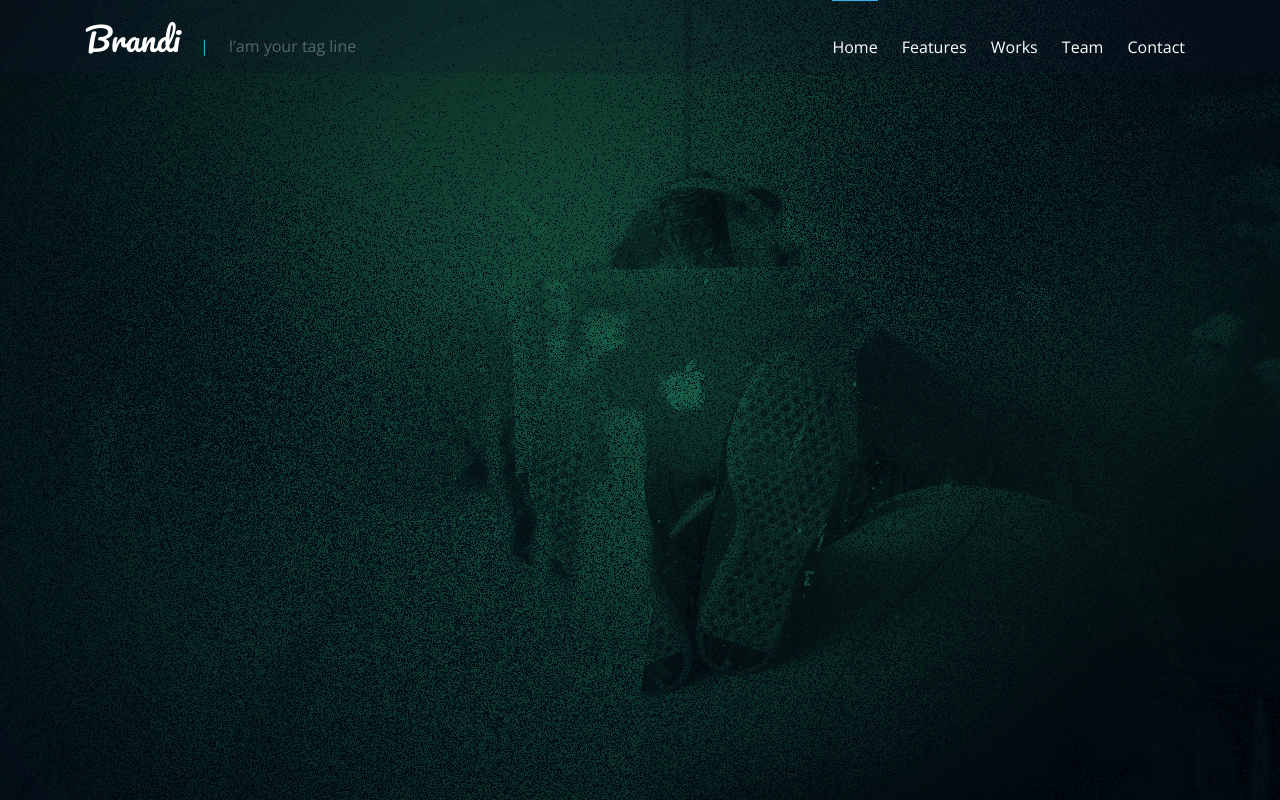
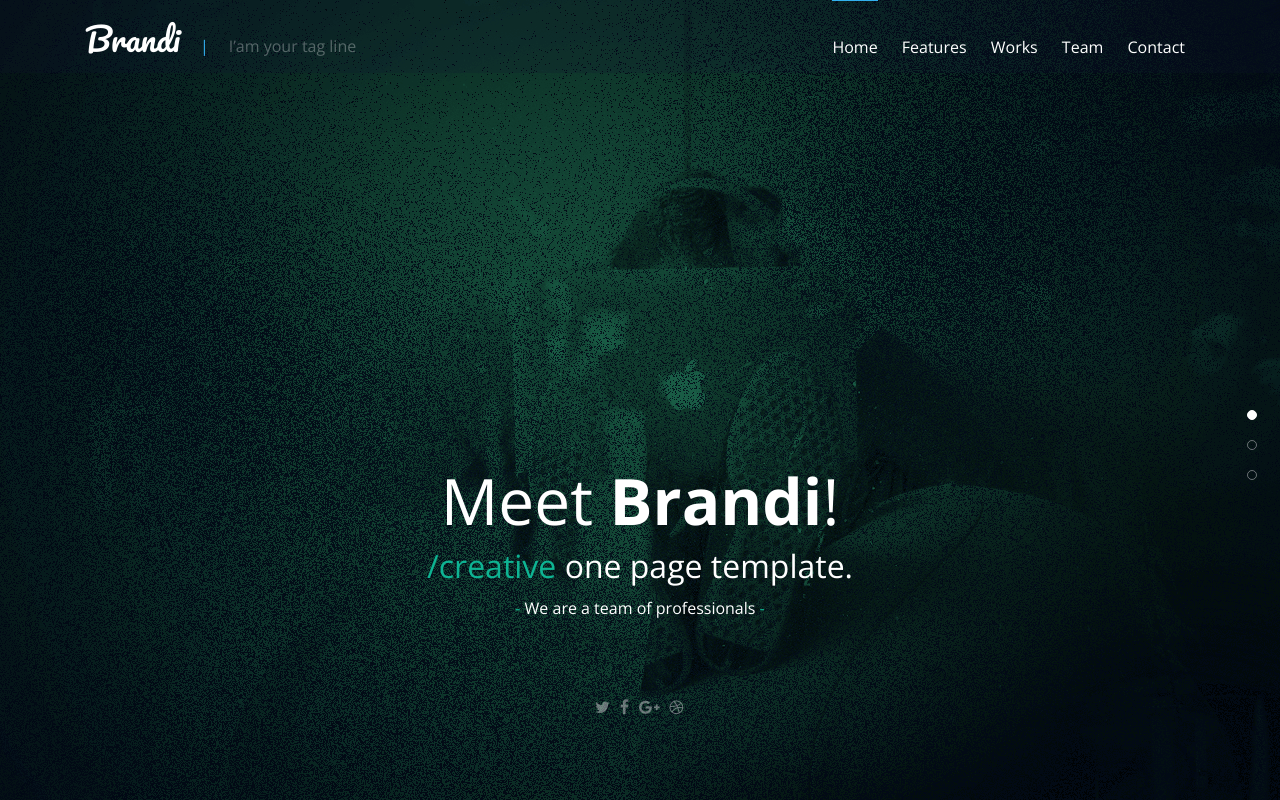
Before and after one commit to superarelucas/front-end-test, a PHP site: page / in a window 1280 px wide. Run offline with PHP 8.4, Linux system fonts and the light colour scheme.

Commit message:
Layout Sessão Home Finalizado - Posicionamento e controlador do slider

```diff
--- a/assets/projeto/css/style.css
+++ b/assets/projeto/css/style.css
@@ -47,12 +47,12 @@ header nav ul li {
   transition: .3s;
   margin: 0 10px; }
 
+header nav ul li a {
+  color: #fff; }
+
 @media (max-width: 575px) {
   header nav ul li {
     margin: 0 5px; } }
-
-header nav ul li a {
-  color: #fff; }
 
 header nav ul li:hover {
   text-shadow: 0px 25px 13px white;
@@ -70,6 +70,67 @@ header nav ul .active {
   header nav ul .active {
     border-top: 0px solid #32b0ee;
     border-bottom: 1px solid #32b0ee; } }
+
+.title-slider {
+  margin-top: 30%; }
+
+.slide-controler {
+  display: -webkit-box;
+  display: -ms-flexbox;
+  display: flex;
+  position: absolute;
+  top: 50%;
+  right: 1%;
+  -ms-flex-wrap: wrap;
+      flex-wrap: wrap;
+  width: 30px; }
+
+.slide-controler a {
+  display: -webkit-box;
+  display: -ms-flexbox;
+  display: flex;
+  height: 10px;
+  width: 10px;
+  border-radius: 100%;
+  border: 1px solid #fff;
+  transition: .3s;
+  opacity: .4;
+  margin: 10px; }
+
+.slide-controler a:hover {
+  opacity: 1;
+  transition: .3s; }
+
+.slide-controler a.active {
+  background-color: #fff;
+  opacity: 1;
+  transition: .3s; }
+
+.social-buttons {
+  display: -webkit-box;
+  display: -ms-flexbox;
+  display: flex;
+  position: absolute;
+  bottom: 10%;
+  left: 50%;
+  margin-left: -50px;
+  -ms-flex-wrap: wrap;
+      flex-wrap: wrap;
+  width: 100px; }
+
+.social-buttons .social {
+  opacity: .4;
+  transition: .3s;
+  color: #fff;
+  margin: 5px; }
+
+.social-buttons .social:hover {
+  opacity: .8;
+  transition: .3s; }
+
+.social-buttons .social:active, .social-buttons .social:visited {
+  opacity: 1;
+  transition: .3s; }
 
 .mar-t-0 {
   margin-top: 0px; }
@@ -919,34 +980,38 @@ header nav ul .active {
 .text-a-j {
   text-align: justify; }
 
-@media (max-width: 575px) {
 .start-xs {
-    -ms-flex-pack: start !important;
-    -webkit-box-pack: start !important;
-    justify-content: flex-start !important;
-    text-align: start !important; }
+  -ms-flex-pack: start;
+  -webkit-box-pack: start;
+  justify-content: flex-start;
+  text-align: start; }
+
 .center-xs {
-    -ms-flex-pack: center !important;
-    -webkit-box-pack: center !important;
-    justify-content: center !important;
-    text-align: center !important; }
+  -ms-flex-pack: center;
+  -webkit-box-pack: center;
+  justify-content: center;
+  text-align: center; }
+
 .end-xs {
-    -ms-flex-pack: end !important;
-    -webkit-box-pack: end !important;
-    justify-content: flex-end !important;
-    text-align: end !important; }
+  -ms-flex-pack: end;
+  -webkit-box-pack: end;
+  justify-content: flex-end;
+  text-align: end; }
+
 .top-xs {
-    -ms-flex-align: start !important;
-    -webkit-box-align: start !important;
-    align-items: flex-start !important; }
+  -ms-flex-align: start;
+  -webkit-box-align: start;
+  align-items: flex-start; }
+
 .middle-xs {
-    -ms-flex-align: center !important;
-    -webkit-box-align: center !important;
-    align-items: center !important; }
+  -ms-flex-align: center;
+  -webkit-box-align: center;
+  align-items: center; }
+
 .bottom-xs {
-    -ms-flex-align: end !important;
-    -webkit-box-align: end !important;
-    align-items: flex-end !important; } }
+  -ms-flex-align: end;
+  -webkit-box-align: end;
+  align-items: flex-end; }
 
 @media (min-width: 576px) and (max-width: 767px) {
   .start-sm {
--- a/assets/projeto/index.php
+++ b/assets/projeto/index.php
@@ -2,8 +2,10 @@
 <html></html>
 <head>
   <title>Projeto de Teste da Superare</title>
+  <meta name="viewport" content="width=device-width, initial-scale=1.0"/>
   <meta name="description" content="Projeto criado por Kaue Prata"/>
   <link href="https://cdnjs.cloudflare.com/ajax/libs/twitter-bootstrap/4.0.0-beta/css/bootstrap-grid.min.css" rel="stylesheet" type="text/css"/>
+  <link href="https://maxcdn.bootstrapcdn.com/font-awesome/4.7.0/css/font-awesome.min.css" rel="stylesheet" type="text/css"/>
   <link href="css/style.css?1" rel="stylesheet" type="text/css"/>
 </head>
 <body>
@@ -26,5 +28,18 @@
         </div>
       </div>
     </header>
+    <section class="row">
+      <div class="container-fluid">
+        <div class="row center-xs bottom-xs">
+          <div class="col-xs-12 col-lg-12 col-xl-12 title-slider">
+            <h1 class="font-s-4 font-w-l font-c-w mar-tb-0">Meet <span class="font-w-b">Brandi</span>!</h1>
+            <p class="font-s-2 font-w-l font-c-h mar-tb-0">/creative <span class="font-c-w">one page template.</span></p>
+            <p class="font-s-1 font-w-l font-c-h mar-tb-10">- <span class="font-c-w">We are a team of professionals </span>-</p>
+          </div>
+        </div>
+        <div class="social-buttons"><a class="social" href="#"><i class="fa fa-twitter" aria-hidden="true"></i></a><a class="social" href="#"><i class="fa fa-facebook" aria-hidden="true"></i></a><a class="social" href="#"><i class="fa fa-google-plus" aria-hidden="true"></i></a><a class="social" href="#"><i class="fa fa-dribbble" aria-hidden="true"></i></a></div>
+        <div class="slide-controler"><a class="active" href="#" slide-control="slide-01"></a><a href="#" slide-control="slide-01"></a><a href="#" slide-control="slide-01"></a></div>
+      </div>
+    </section>
   </section>
 </body>
--- a/assets/projeto/pug/parts/head.pug
+++ b/assets/projeto/pug/parts/head.pug
@@ -1,6 +1,7 @@
 head
     title Projeto de Teste da Superare
+    meta(name='viewport', content='width=device-width, initial-scale=1.0')
     meta(name='description', content='Projeto criado por Kaue Prata')
-    //- link(href='https://cdnjs.cloudflare.com/ajax/libs/flexboxgrid/6.3.1/flexboxgrid.css', rel='stylesheet', type='text/css')
     link(href='https://cdnjs.cloudflare.com/ajax/libs/twitter-bootstrap/4.0.0-beta/css/bootstrap-grid.min.css', rel='stylesheet', type='text/css')
+    link(href='https://maxcdn.bootstrapcdn.com/font-awesome/4.7.0/css/font-awesome.min.css', rel='stylesheet', type='text/css')
     link(href='css/style.css?1', rel='stylesheet', type='text/css')
--- a/assets/projeto/sass/style.scss
+++ b/assets/projeto/sass/style.scss
@@ -62,50 +62,108 @@ a{  text-decoration: none;}
 header{
   background-color: rgba(16, 22, 54, .2);
   overflow: hidden;
-}
 
-header nav{
+  nav{
     display: inline-flex;
-}
 
-header nav ul li{
+    ul{
+      li{
         display: inline-flex;
         padding-top: 35px;
         padding-bottom: 15px;
         text-shadow: 0px 25px 13px rgba(255, 255, 255, 0);
         transition: .3s;
         margin: 0 10px;
+
+        a{ color: $white;}
       }
-
       @media #{$xs} {
-  header nav ul li{
+        li{
           margin: 0 5px;
         }
       }
-
-header nav ul li a{ color: $white;}
-
-header nav ul li:hover{
+      li:hover{
         text-shadow: 0px 25px 13px rgba(255, 255, 255, 1);
         transition: .3s;
       }
-
-
-header nav ul .active{
+      .active{
         border-top:1px solid $highlight-2;
       }
 
       @media #{$xs} {
-  header nav ul .active{
+        .active{
           border-top:0px solid $highlight-2;
           border-bottom:1px solid $highlight-2;
         }
       }
 
       @media #{$sm} {
-  header nav ul .active{
+        .active{
           border-top:0px solid $highlight-2;
           border-bottom:1px solid $highlight-2;
+        }
+      }
+
+    }
+  }
+}
+
+.title-slider{
+  margin-top: 30%;
+}
+
+.slide-controler{
+  display: flex;
+  position: absolute;
+  top:50%;
+  right: 1%;
+  flex-wrap: wrap;
+  width: 30px;
+
+  a{
+    display: flex;
+    height: 10px;
+    width: 10px;
+    border-radius: 100%;
+    border: 1px solid $white;
+    transition: .3s;
+    opacity: .4;
+    margin: 10px;
+  }
+  a:hover{
+    opacity: 1;
+    transition: .3s;
+  }
+  a.active{
+    background-color: $white;
+    opacity: 1;
+    transition: .3s;
+  }
+}
+.social-buttons{
+  display: flex;
+  position: absolute;
+  bottom:10%;
+  left: 50%;
+  margin-left: -50px;
+  flex-wrap: wrap;
+  width: 100px;
+
+  .social{
+    opacity: .4;
+    transition: .3s;
+    color: $white;
+    margin: 5px;
+  }
+
+  .social:hover{
+    opacity: .8;
+    transition: .3s;
+  }
+
+  .social:active,.social:visited,{
+    opacity: 1;
+    transition: .3s;
   }
 }
 
@@ -228,44 +286,44 @@ header nav ul .active{
 
 
 
-  @media #{$xs} {
+
     .start-xs{
-      -ms-flex-pack: start !important;
-      -webkit-box-pack: start !important;
-      justify-content: flex-start !important;
-      text-align: start !important;
+      -ms-flex-pack: start ;
+      -webkit-box-pack: start ;
+      justify-content: flex-start ;
+      text-align: start ;
     }
     .center-xs {
-      -ms-flex-pack: center !important;
-      -webkit-box-pack: center !important;
-      justify-content: center !important;
-      text-align: center !important;
+      -ms-flex-pack: center ;
+      -webkit-box-pack: center ;
+      justify-content: center ;
+      text-align: center ;
     }
     .end-xs {
-      -ms-flex-pack: end !important;
-      -webkit-box-pack: end !important;
-      justify-content: flex-end !important;
-      text-align: end !important;
+      -ms-flex-pack: end ;
+      -webkit-box-pack: end ;
+      justify-content: flex-end ;
+      text-align: end ;
     }
 
     .top-xs {
-      -ms-flex-align: start !important;
-      -webkit-box-align: start !important;
-      align-items: flex-start !important;
+      -ms-flex-align: start ;
+      -webkit-box-align: start ;
+      align-items: flex-start ;
     }
 
     .middle-xs {
-      -ms-flex-align: center !important;
-      -webkit-box-align: center !important;
-      align-items: center !important;
+      -ms-flex-align: center ;
+      -webkit-box-align: center ;
+      align-items: center ;
     }
 
     .bottom-xs {
-      -ms-flex-align: end !important;
-      -webkit-box-align: end !important;
-      align-items: flex-end !important;
+      -ms-flex-align: end ;
+      -webkit-box-align: end ;
+      align-items: flex-end ;
     }
-  }
+
   @media #{$sm} {
     .start-sm{
       -ms-flex-pack: start !important;
```
Also changed, not shown: assets/projeto/pug/index.pug (+29 -20 lines), assets/projeto/pug/parts/header.pug (added, +20 -0 lines). Lines whose indentation alone changed are shown as unchanged.
